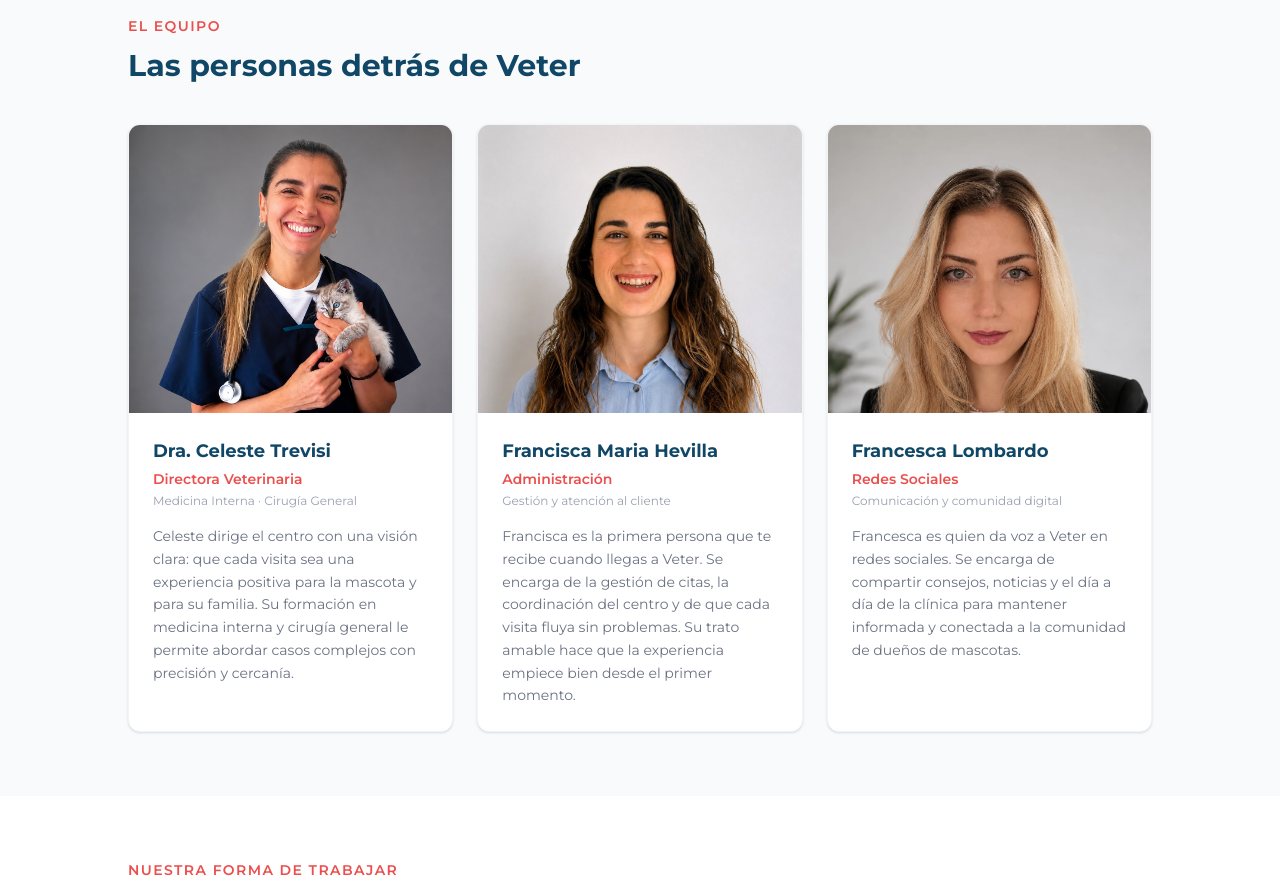
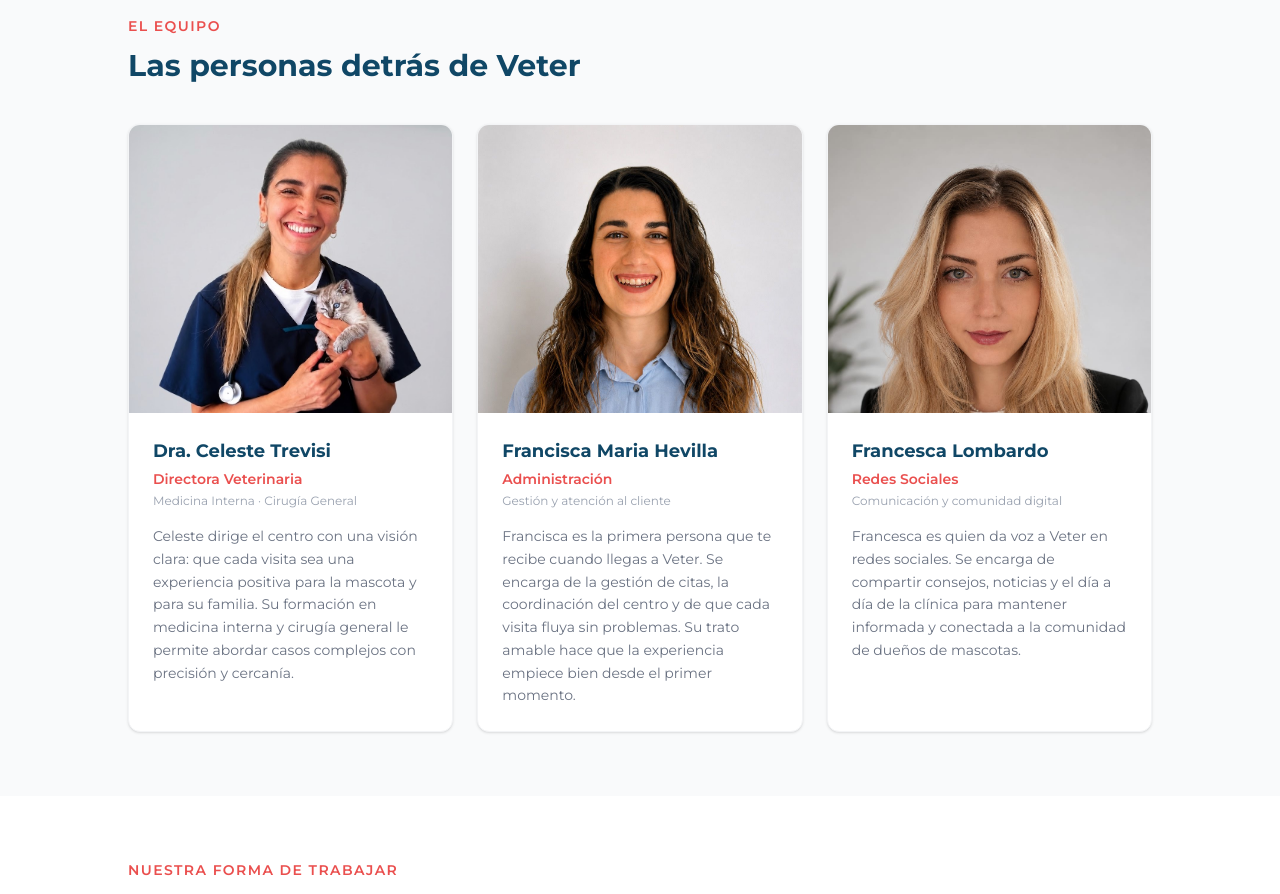
Before and after one commit to frandevp/Veter-web, a Next.js app in the folder veter-web/: page /equipo in a window 1280 px wide. Shown: the part 1120-2014 px from the top of the page. Built offline with nearby package versions, Linux system fonts and the light colour scheme.

Commit message:
fix: foto directora veterinaria actualizada (nueva versión fondo gris)

```diff
--- a/veter-web/app/equipo/page.tsx
+++ b/veter-web/app/equipo/page.tsx
@@ -16,7 +16,7 @@ nombre: "Dra. Celeste Trevisi",
 rol: "Directora Veterinaria",
 especialidad: "Medicina Interna · Cirugía General",
 desc: "Celeste dirige el centro con una visión clara: que cada visita sea una experiencia positiva para la mascota y para su familia. Su formación en medicina interna y cirugía general le permite abordar casos complejos con precisión y cercanía.",
-foto: "/equipo/directora.png",
+foto: "/equipo/directora.jpg",
 },
 {
 nombre: "Francisca Maria Hevilla",
```
Also changed, not shown: veter-web/public/equipo/directora.jpg (added).
